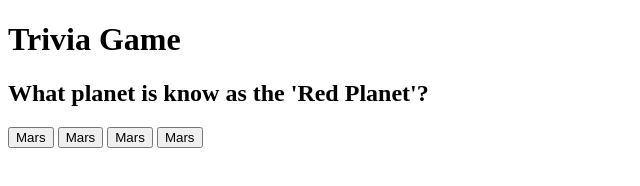
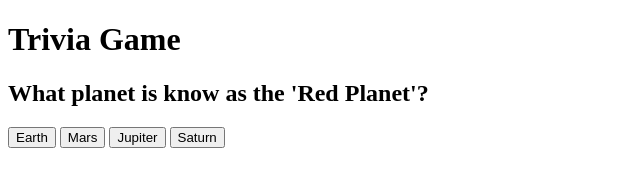
Before and after one commit to KWADPL/Trivia-Game, a plain HTML site: page index.html in a window 1280 px wide. Shown: the full height of the page, 0-640 px from the left. Drawn offline with Linux system fonts and the light colour scheme.

Commit message:
correction

```diff
--- a/script.js
+++ b/script.js
@@ -5,21 +5,21 @@ function checkAnswer(button){
   if(button.value === correctAnswer){
   const match = document.getElementById("result");
   match.innerHTML = result;
-        console.log("Correct");
+  console.log("Correct!");
   }else{
     document.getElementById("result").innerHTML = "Wrong!";
   }
-    for(let i = 1; i < 5; i++){
+  for(let i = 1; i <5; i++){
   document.getElementById(`choice${i}`).disabled = true;
   }
 }
 function displayQuestion(){
   const select = document.getElementById("question");
   select.innerHTML = question;
-    for(let i=0; i <4; i++){
+  for(let i=0; i < 4; i++){
     const btn = document.getElementById(`choice${i+1}`);
-        btn.innerHTML = choices[1];
-        btn.value = choices[1];
+    btn.innerHTML = choices[i];
+    btn.value = choices[i];
   }
 }
 displayQuestion();
```
Also changed, not shown: index.html (+0 -4 lines), 1 other file. Lines whose indentation alone changed are shown as unchanged.
